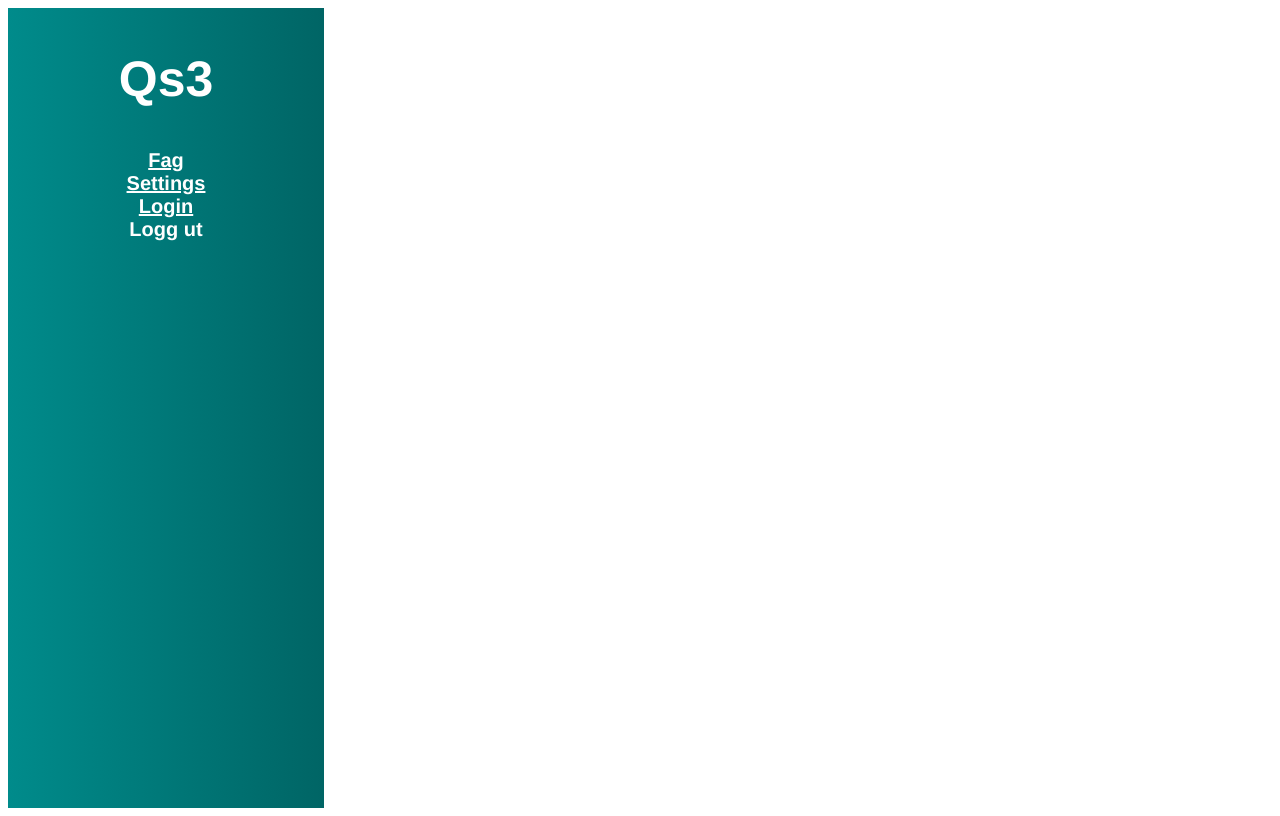
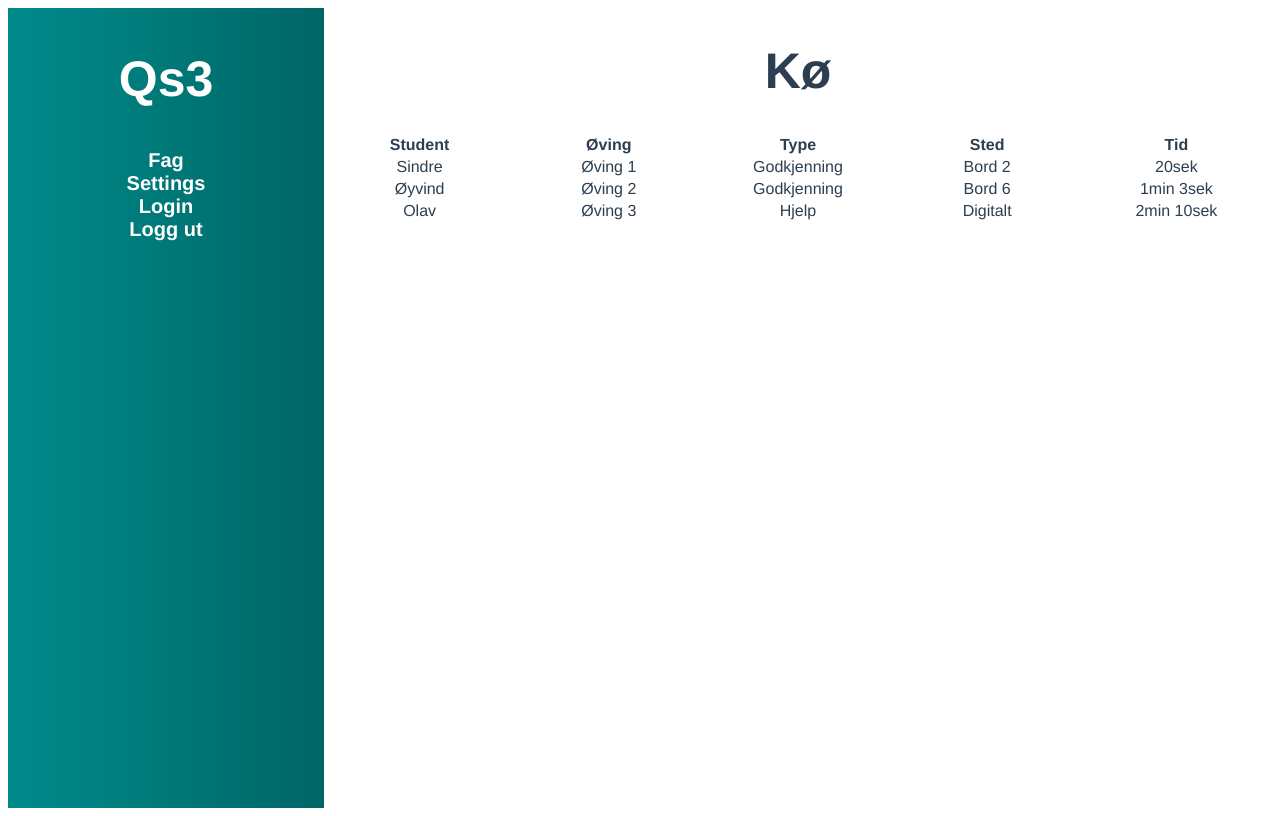
Before and after one commit to Sindreglo/Full-stack-prosjekt, a Vue app in the folder frontend/: page /Queue_page in a window 1280 px wide. Built offline with nearby package versions, Linux system fonts and the light colour scheme; data requests are answered from the project's data file.

Commit message:
approval view fix. Queue_page added.

```diff
--- a/frontend/db.json
+++ b/frontend/db.json
@@ -1,4 +1,29 @@
 {
+  "users": [
+    {
+      "name": "Sindre",
+      "exercise": "Øving 1",
+      "place": "Bord 2",
+      "type": "Godkjenning",
+      "Time": "20sek"
+    },
+    {
+      "name": "Øyvind",
+      "exercise": "Øving 2",
+      "place": "Bord 6",
+      "type": "Godkjenning",
+      "Time": "1min 3sek"
+    },
+    {
+      "name": "Olav",
+      "exercise": "Øving 3",
+      "place": "Digitalt",
+      "type": "Hjelp",
+      "Time": "2min 10sek"
+    }
+  ],
+
+
   "subjects": [
     {
       "id": 123,
--- a/frontend/src/App.vue
+++ b/frontend/src/App.vue
@@ -30,6 +30,10 @@
   color: #2c3e50;
 }
 
+a:link {
+  text-decoration: none;
+}
+
 h1 {
   font-size: 50px;
 }
--- a/frontend/src/router/index.js
+++ b/frontend/src/router/index.js
@@ -4,6 +4,7 @@ import Subject_Details from "@/views/subjects/Subject_Details";
 import UserSettings from "@/views/UserSettings";
 import LoginView from "@/views/LoginView";
 import NewApproval from "@/views/Queue/NewApproval";
+import Queue_page from "@/views/Queue/Queue_page";
 
 const routes = [
   {
@@ -33,6 +34,11 @@ const routes = [
     props: true,
     component: NewApproval,
   },
+  {
+    path: "/Queue_page",
+    name: "Queue_page",
+    component: Queue_page,
+  },
 ];
 
 const router = createRouter({
--- a/frontend/src/services/SubjectService.js
+++ b/frontend/src/services/SubjectService.js
@@ -19,4 +19,7 @@ export default {
   postSubject(event) {
     return apiClient.post("/subjects", event);
   },
+  getUsers() {
+    return apiClient.get("/users");
+  },
 };
--- a/frontend/src/store/index.js
+++ b/frontend/src/store/index.js
@@ -5,6 +5,7 @@ export default createStore({
   state: {
     subjects: [],
     subject: {},
+    users: [],
   },
   getters: {},
   mutations: {
@@ -16,6 +17,9 @@ export default createStore({
     },
     SET_SUBJECTS(state, subjects) {
       state.subjects = subjects;
+    },
+    SET_USERS(state, users) {
+      state.users = users;
     },
   },
   actions: {
@@ -44,6 +48,15 @@ export default createStore({
           throw error;
         });
     },
+    fetchUsers({ commit }) {
+      return SubjectService.getUsers()
+        .then((response) => {
+          commit("SET_USERS", response.data);
+        })
+        .catch((error) => {
+          throw error;
+        });
+    },
   },
   modules: {},
 });
--- a/frontend/src/views/Queue/NewApproval.vue
+++ b/frontend/src/views/Queue/NewApproval.vue
@@ -3,13 +3,13 @@
   <div>
     <form id="approvalForm" @submit.prevent="sendForm">
       <h3>Øvinger:</h3>
-      <div id="taskClass">
-        <div v-for="task in subject.task" :key="task.task">
-          <div class="taskInputs">
-            <input type="checkbox" />
-            <p>{{ task.name }}</p>
-          </div>
-        </div>
+      <div>
+        <select class="selectInput" v-model="tasks">
+          <option disabled value="">Velg øving</option>
+          <option v-for="task in subject.task" :key="task.task">
+            {{ task.name }}
+          </option>
+        </select>
       </div>
       <h3>Type:</h3>
       <div id="radioInput">
@@ -53,7 +53,7 @@
       </div>
       <div id="dropList" v-show="where === 'Klasserom'">
         <h3>bord nummer:</h3>
-        <select v-model="selected">
+        <select class="selectInput" v-model="selected">
           <option disabled value="">Velg bord</option>
           <option>1</option>
           <option>2</option>
@@ -63,10 +63,13 @@
           <option>6</option>
           <option>7</option>
         </select>
+
         <p>Valgt bord: {{ selected }}</p>
         <img id="Room_img" src="@/assets/Room.png" alt="Room" />
       </div>
-      <button id="queueButton" type="submit">Still i kø</button>
+      <router-link id="queueButton" :to="{ name: 'Queue_page' }"
+        >Still i kø</router-link
+      >
     </form>
   </div>
 </template>
@@ -78,7 +81,7 @@ export default {
     return {
       type: "",
       where: "",
-      tasks: [],
+      tasks: "",
       selected: "",
     };
   },
@@ -128,15 +131,6 @@ export default {
   height: 25px;
 }
 
-#taskClass {
-  display: flex;
-}
-
-.taskInputs {
-  flex-grow: 1;
-  margin: 15px;
-}
-
 section {
   width: 300px;
 }
@@ -156,4 +150,31 @@ section {
 #Room_img {
   height: 400px;
 }
+
+.selectInput {
+  text-align: center;
+  color: inherit;
+  font-family: Avenir, Helvetica, Arial, sans-serif;
+  font-size: 15px;
+  padding: 7px;
+  width: 140px;
+  cursor: pointer;
+  border: 1px solid #39495c;
+}
+
+#queueButton {
+  color: inherit;
+  font-family: Avenir, Helvetica, Arial, sans-serif;
+  margin-top: 20px;
+  font-size: 20px;
+  padding: 7px;
+  width: 200px;
+  cursor: pointer;
+  border: 1px solid #39495c;
+}
+
+#queueButton:hover {
+  transform: scale(1.01);
+  box-shadow: 0 3px 12px 0 rgba(0, 0, 0, 0.2);
+}
 </style>
--- /dev/null
+++ b/frontend/src/views/Queue/Queue_page.vue
@@ -0,0 +1,47 @@
+<template>
+  <h1>Kø</h1>
+  <div class="container">
+    <table class="table">
+      <thead>
+        <th>Student</th>
+        <th>Øving</th>
+        <th>Type</th>
+        <th>Sted</th>
+        <th>Tid</th>
+      </thead>
+      <tbody>
+        <tr v-for="(student, index) in users" v-bind:key="index">
+          <td>{{ student.name }}</td>
+          <td>{{ student.exercise }}</td>
+          <td>{{ student.type }}</td>
+          <td>{{ student.place }}</td>
+          <td>{{ student.Time }}</td>
+        </tr>
+      </tbody>
+    </table>
+  </div>
+</template>
+
+<script>
+export default {
+  created() {
+    this.$store.dispatch("fetchUsers").catch((error) => {
+      this.$router.push({
+        name: "ErrorDisplay",
+        params: { error: error },
+      });
+    });
+  },
+  computed: {
+    users() {
+      return this.$store.state.users;
+    },
+  },
+};
+</script>
+
+<style>
+.table {
+  width: 100%;
+}
+</style>
--- a/frontend/src/views/subjects/Subject_Details.vue
+++ b/frontend/src/views/subjects/Subject_Details.vue
@@ -3,7 +3,7 @@
     <h1>{{ subject.title }}</h1>
     <p>{{ subject.description }}</p>
     <router-link
-      class="subject-link"
+      id="GoToQueue"
       :to="{ name: 'NewApproval', params: { id: subject.id } }"
       >Gå til kø</router-link
     >
@@ -76,7 +76,16 @@ export default {
   border: 1px solid #39495c;
 }
 
-#queueButton {
+td {
+  width: 100px;
+}
+
+.check_img {
+  height: 20px;
+}
+
+#GoToQueue {
+  color: inherit;
   font-family: Avenir, Helvetica, Arial, sans-serif;
   margin-top: 20px;
   font-size: 20px;
@@ -86,11 +95,8 @@ export default {
   border: 1px solid #39495c;
 }
 
-td {
-  width: 100px;
-}
-
-.check_img {
-  height: 20px;
+#GoToQueue:hover {
+  transform: scale(1.01);
+  box-shadow: 0 3px 12px 0 rgba(0, 0, 0, 0.2);
 }
 </style>
```
